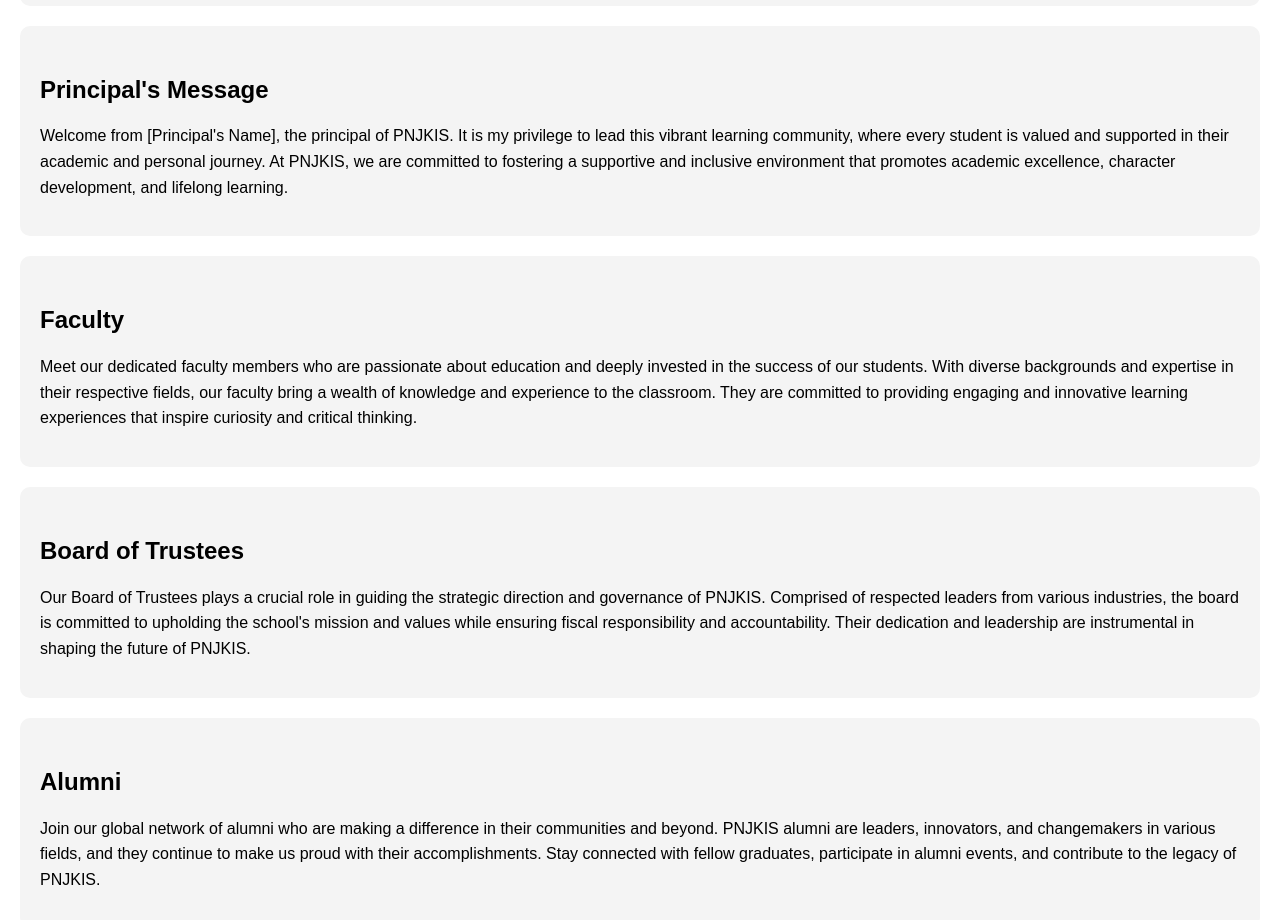
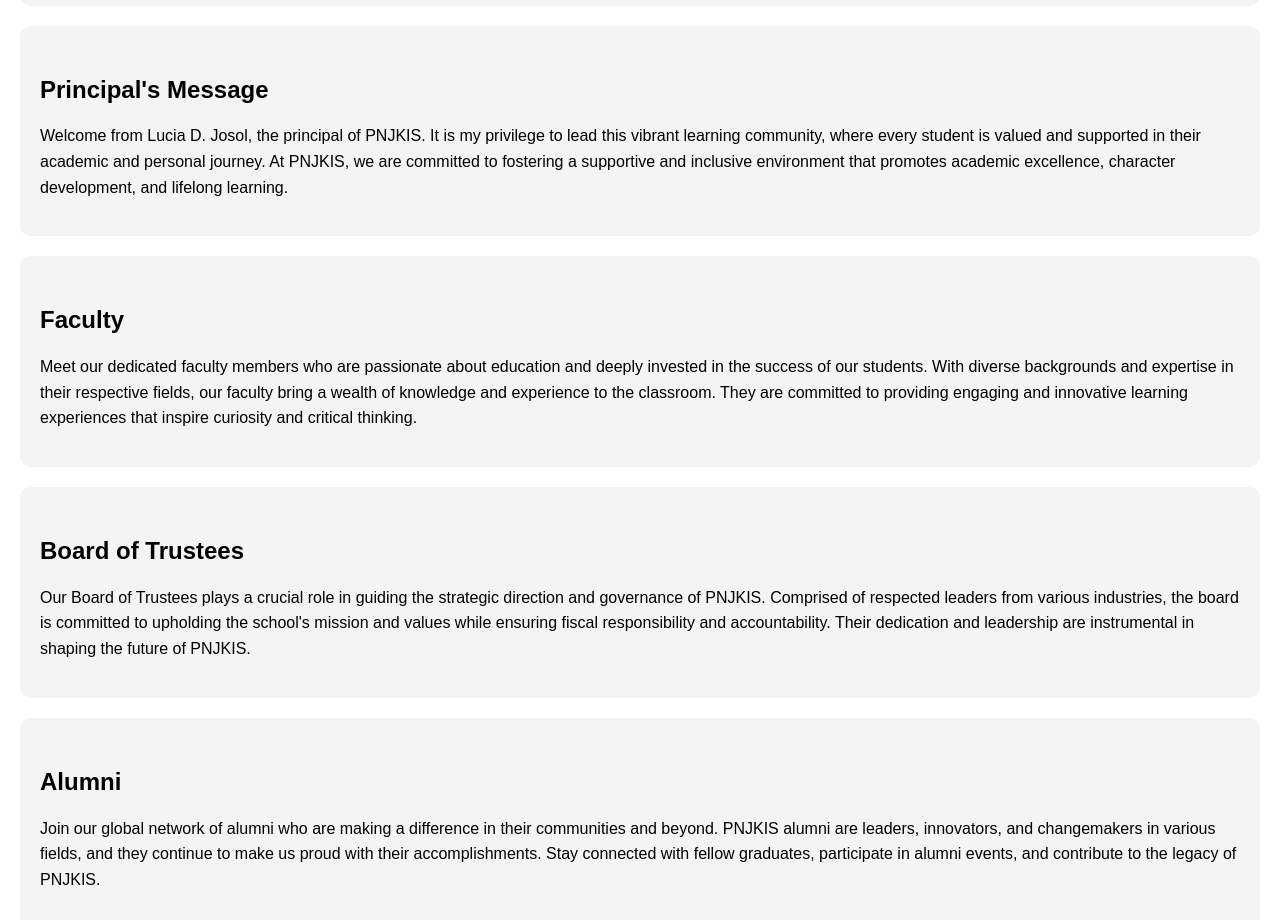
Before and after one commit to madebykitkat/computerPT, a plain HTML site: page index.html in a window 1280 px wide. Shown: the part 1500-2420 px from the top of the page. Drawn offline with Linux system fonts and the light colour scheme.

Commit message:
Update index.html

```diff
--- a/index.html
+++ b/index.html
@@ -105,7 +105,7 @@
         </section>
         <section id="principal">
             <h2>Principal's Message</h2>
-            <p>Welcome from [Principal's Name], the principal of PNJKIS. It is my privilege to lead this vibrant learning community, where every student is valued and supported in their academic and personal journey. At PNJKIS, we are committed to fostering a supportive and inclusive environment that promotes academic excellence, character development, and lifelong learning.</p>
+            <p>Welcome from Lucia D. Josol, the principal of PNJKIS. It is my privilege to lead this vibrant learning community, where every student is valued and supported in their academic and personal journey. At PNJKIS, we are committed to fostering a supportive and inclusive environment that promotes academic excellence, character development, and lifelong learning.</p>
         </section>
         <section id="faculty">
             <h2>Faculty</h2>
```
